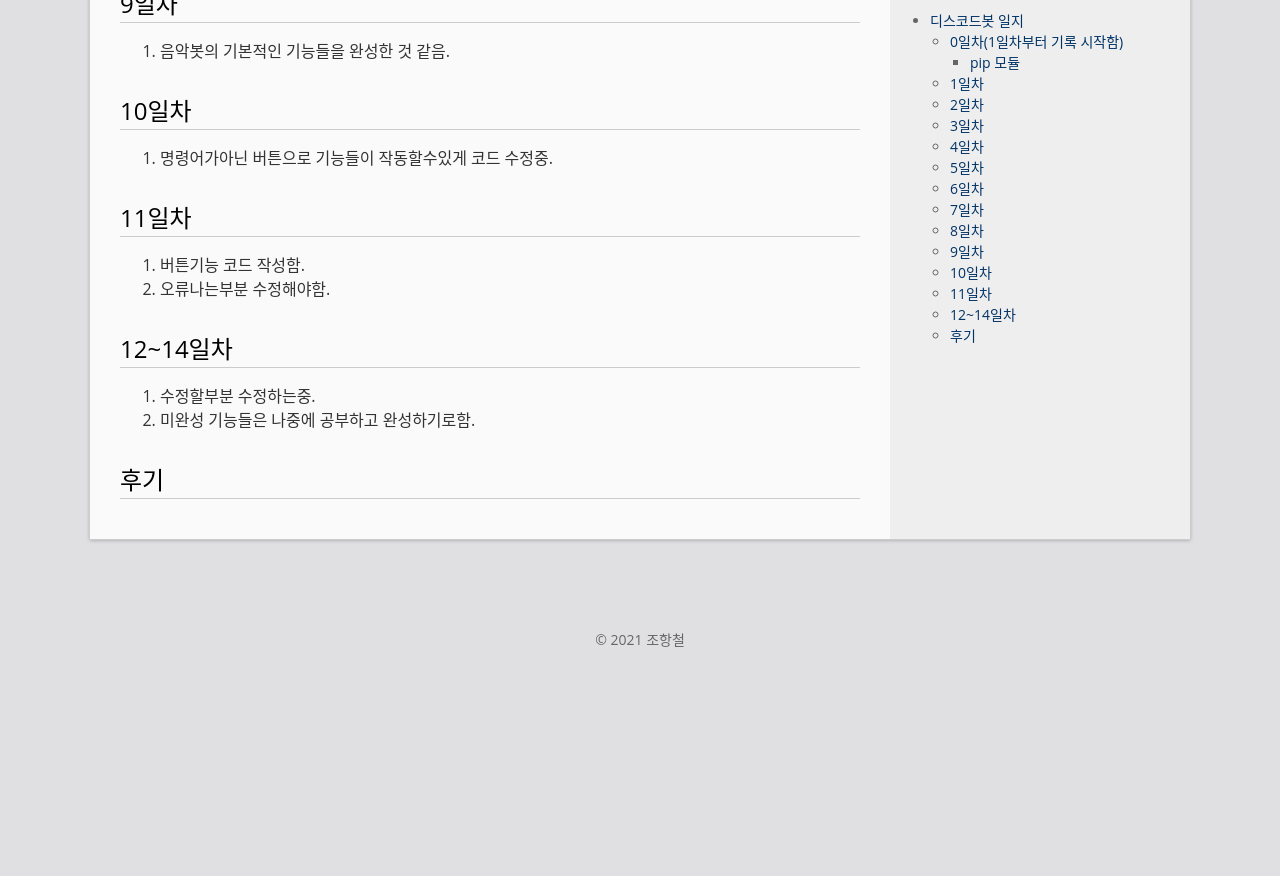
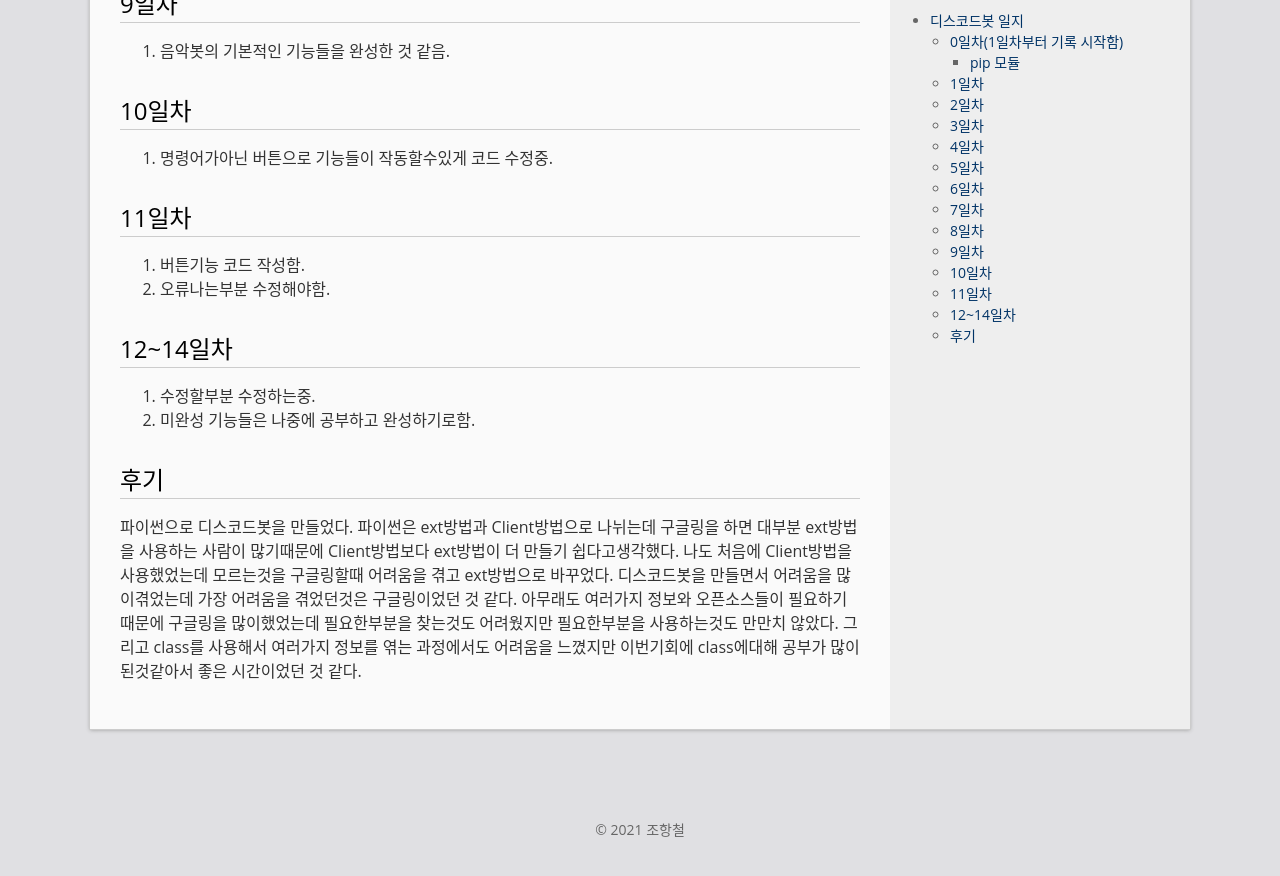
Before and after one commit to chohz1003/chohz1003.github.com, a Jekyll site: the page built from _posts/2021-07-17-Discord-Bot.md, in a window 1280 px wide and 900 px high, scrolled down 2031 px. Shown: the top 876 px of the window. Built offline with Jekyll 4.4.1, drawn with Linux system fonts in a browser that asks for light colours; before the commit the page ends 2741 px from its top, so only the background shows below that; some of the changed lines change nothing that is shown.

Commit message:
Create 2021-07-17-Discord-Bot.md

```diff
--- a/_posts/2021-07-17-Discord-Bot.md
+++ b/_posts/2021-07-17-Discord-Bot.md
@@ -3,7 +3,7 @@ layout: post
 title: "Discord Bot"
 date: 2021-07-17 18:00:00
 categories: jekyll update
-permalink: /archivers/DiscordBot
+permalink: /archivers/Discord Bot
 ---
 
 # 디스코드봇 일지
@@ -77,3 +77,4 @@ pip install asyncio
 2. 미완성 기능들은 나중에 공부하고 완성하기로함.
 
 ## 후기
+파이썬으로 디스코드봇을 만들었다. 파이썬은 ext방법과 Client방법으로 나뉘는데 구글링을 하면 대부분 ext방법을 사용하는 사람이 많기때문에 Client방법보다 ext방법이 더 만들기 쉽다고생각했다. 나도 처음에 Client방법을 사용했었는데 모르는것을 구글링할때 어려움을 겪고 ext방법으로 바꾸었다. 디스코드봇을 만들면서 어려움을 많이겪었는데 가장 어려움을 겪었던것은 구글링이었던 것 같다. 아무래도 여러가지 정보와 오픈소스들이 필요하기때문에 구글링을 많이했었는데 필요한부분을 찾는것도 어려웠지만 필요한부분을 사용하는것도 만만치 않았다. 그리고 class를 사용해서 여러가지 정보를 엮는 과정에서도 어려움을 느꼈지만 이번기회에 class에대해 공부가 많이 된것같아서 좋은 시간이었던 것 같다.
```
